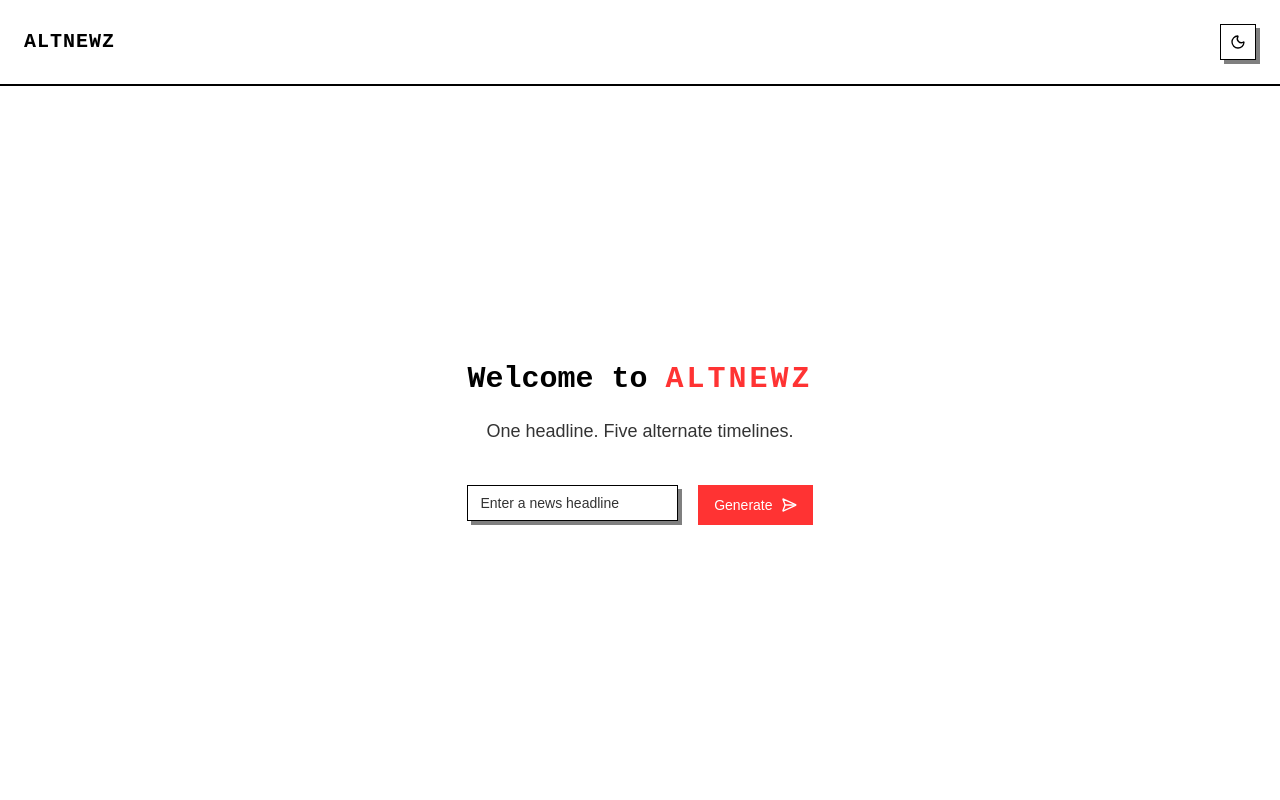
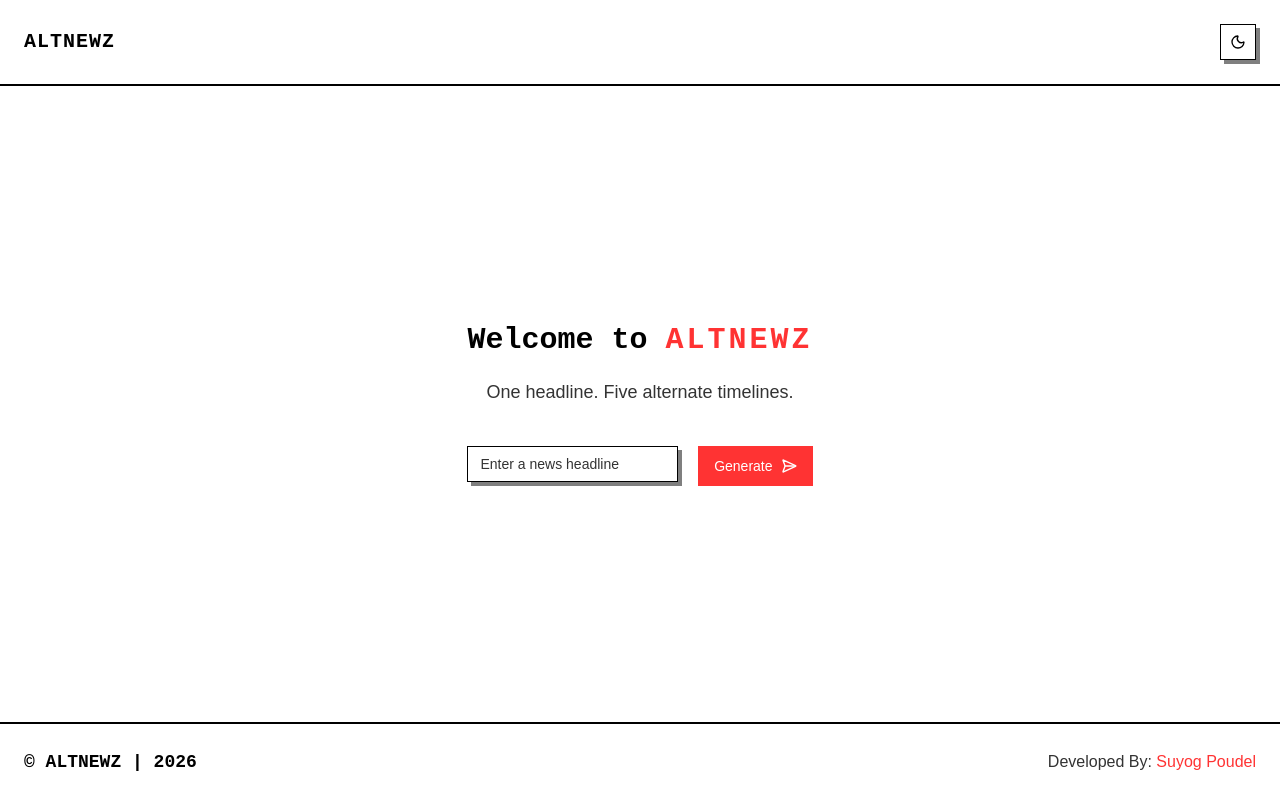
Before and after one commit to suyogpoudel/altnewz, a Next.js app: page / in a window 1280 px wide. Built offline with nearby package versions, Linux system fonts and the light colour scheme.

Commit message:
added footer

```diff
--- a/src/app/layout.tsx
+++ b/src/app/layout.tsx
@@ -3,6 +3,7 @@ import { Geist, Geist_Mono } from "next/font/google";
 import "./globals.css";
 import { ThemeProvider } from "@/components/theme-provider";
 import Navbar from "@/components/navbar";
+import Footer from "@/components/footer";
 
 const geistSans = Geist({
   variable: "--font-geist-sans",
@@ -46,7 +47,7 @@ export default function RootLayout({
             {children}
           </main>
 
-          {/* TODO: Add footer */}
+          <Footer />
         </ThemeProvider>
       </body>
     </html>
--- /dev/null
+++ b/src/components/footer.tsx
@@ -0,0 +1,21 @@
+import Link from "next/link";
+
+const Footer = () => {
+  return (
+    <footer className="w-full bg-card text-card-foreground border-t-2 border-black dark:border-white flex justify-between items-center p-6">
+      <p className="text-lg font-mono font-semibold">&copy; ALTNEWZ | 2026</p>
+      <p className="text-muted-foreground">
+        Developed By:{" "}
+        <Link
+          href="https://suyogpoudel.com.np"
+          className="text-primary hover:underline underline-offset-4"
+          target="_blank"
+        >
+          Suyog Poudel
+        </Link>
+      </p>
+    </footer>
+  );
+};
+
+export default Footer;
```
